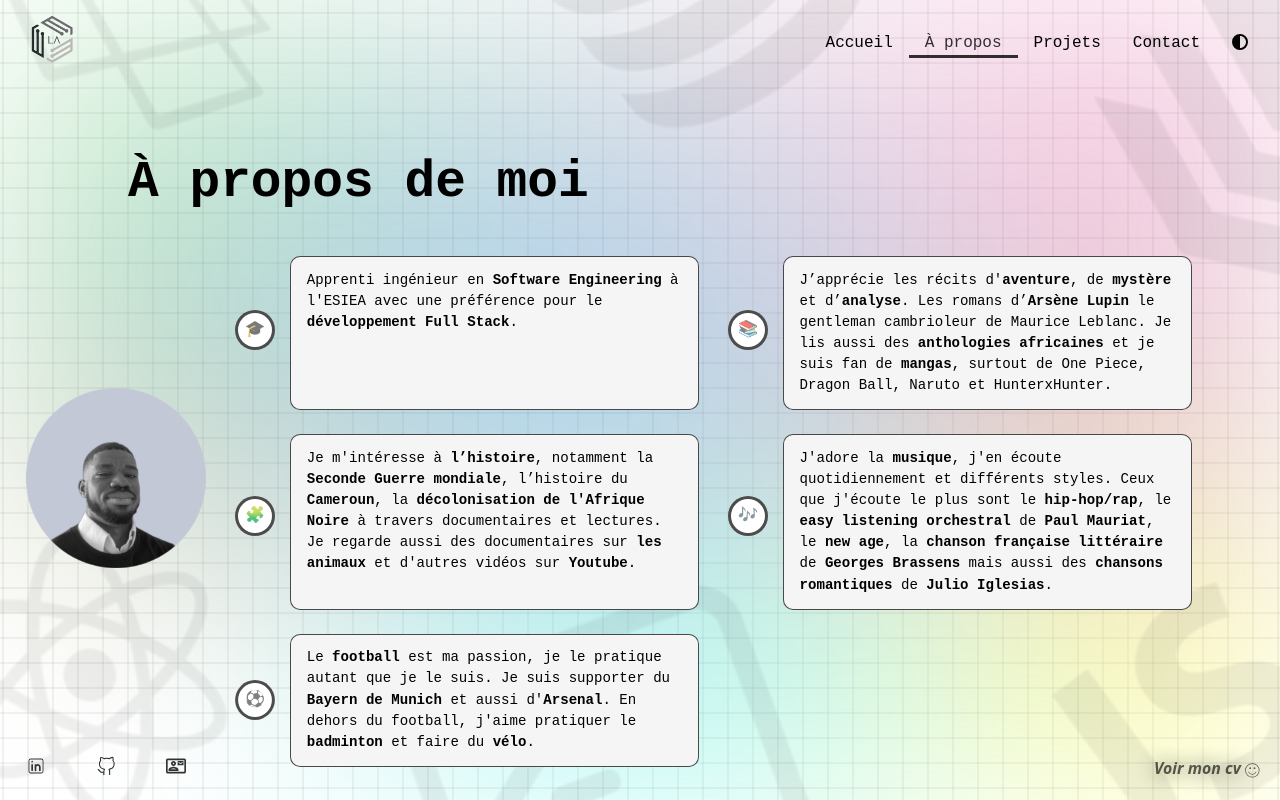
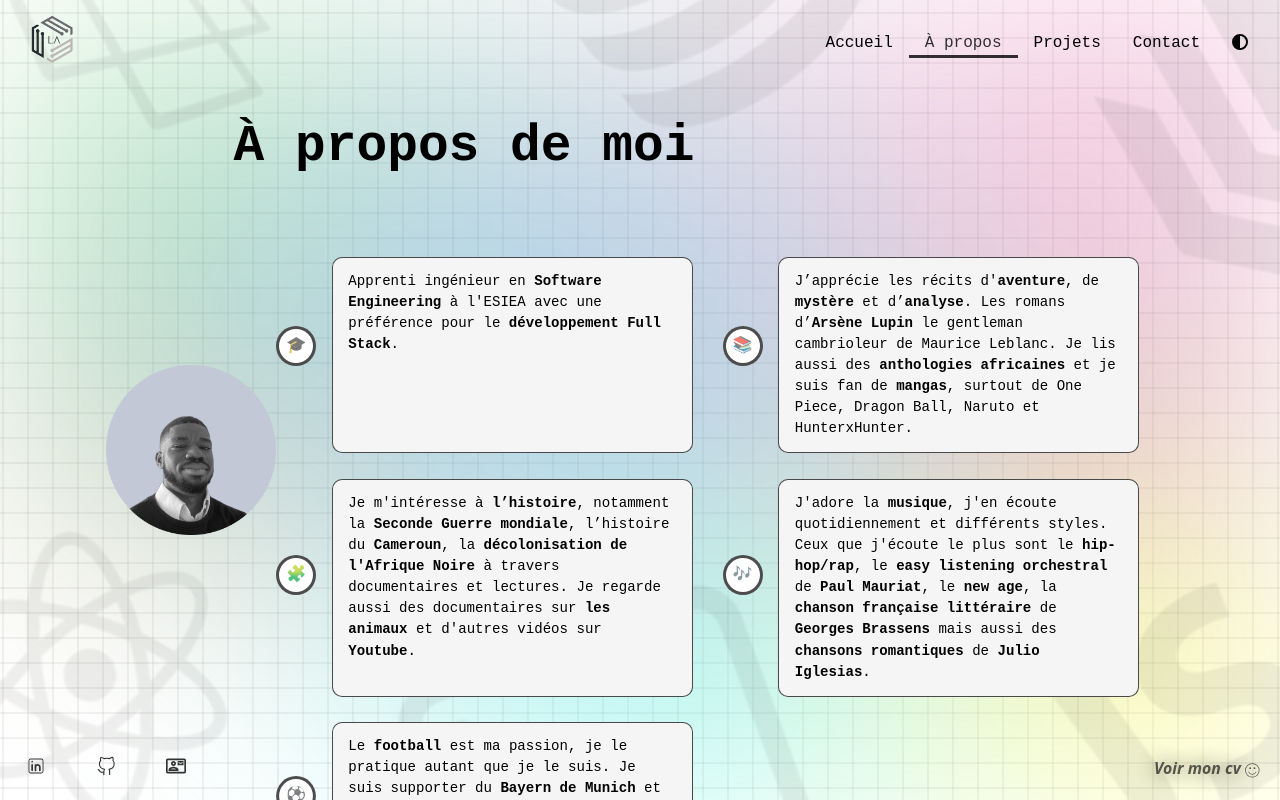
Before and after one commit to Laspales/Site_web, a React (Vite) app in the folder front/: page /apropos in a window 1280 px wide. Built offline with nearby package versions, Linux system fonts and the light colour scheme.

Commit message:
apropos responsive completed and done

```diff
--- a/front/src/pages/APropos.jsx
+++ b/front/src/pages/APropos.jsx
@@ -130,8 +130,8 @@ function APropos() {
                     <motion.img
                         src="/images/profile_images/profile-pic (2).png"
                         alt="Profile"
-                        width={"180px"}
-                        height={"180px"}
+                        width={"170px"}
+                        height={"170px"}
                         initial={{ scale: 0 }}
                         animate={{ scale: 1 }}
                         transition={{ duration: 5, type: "spring", stiffness: 150, damping: 100 }}
--- a/front/src/pages/ProjectCarousel.jsx
+++ b/front/src/pages/ProjectCarousel.jsx
@@ -1,18 +1,38 @@
-import React, { useEffect, useState } from "react";
-import { motion, AnimatePresence } from "framer-motion";
+import React, { useEffect, useRef, useState } from "react";
+import { motion, useAnimation } from "framer-motion";
 
-function ProjectCarousel({ images }) {
+function ProjectCarousel({ images, interval = 5000, speed = 700 }) {
+  const wrapRef = useRef(null);
+  const controls = useAnimation();
   const [current, setCurrent] = useState(0);
+  const [slideW, setSlideW] = useState(600);
 
   useEffect(() => {
-    const timer = setInterval(() => {
-      setCurrent((prev) => (prev + 1) % images.length);
-    }, 5000);
-    return () => clearInterval(timer);
-  }, [images.length]);
+    const measure = () => setSlideW(wrapRef.current?.clientWidth || 600);
+    measure();
+    window.addEventListener("resize", measure);
+    return () => window.removeEventListener("resize", measure);
+  }, []);
+
+  // Auto défilement
+  useEffect(() => {
+    const id = setInterval(() => {
+      setCurrent((p) => (p + 1) % images.length);
+    }, interval);
+    return () => clearInterval(id);
+  }, [images.length, interval]);
+
+  // Anim à chaque changement d’index
+  useEffect(() => {
+    controls.start({
+      x: -current * slideW,
+      transition: { duration: speed / 1000, ease: [0.22, 1, 0.36, 1] }
+    });
+  }, [current, slideW, controls, speed]);
 
   return (
     <div
+      ref={wrapRef}
       className="carousel-wrapper"
       style={{
         position: "absolute",
@@ -20,25 +40,39 @@ function ProjectCarousel({ images }) {
         left: "47.3%",
         width: "600px",
         height: "450px",
-        overflow: "hidden",
+        overflow: "hidden"
       }}
     >
-      <AnimatePresence mode="wait">
-        <motion.img
-          key={images[current]}
-          src={images[current]}
-          initial={{ opacity: 0 }}
-          animate={{ opacity: 1 }}
-          exit={{ opacity: 0 }}
-          transition={{ duration: 0.01,
+      <motion.div
+        animate={controls}
+        style={{
+          display: "flex",
+          height: "100%",
+          willChange: "transform"
         }}
+      >
+        {images.map((src, i) => (
+          <div
+            key={i}
+            style={{
+              flex: "0 0 100%",
+              width: slideW,
+              height: "100%"
+            }}
+          >
+            <img
+              src={src}
+              alt={`slide-${i}`}
+              draggable="false"
               style={{
                 width: "100%",
                 height: "100%",
                 objectFit: "contain"
               }}
             />
-      </AnimatePresence>
+          </div>
+        ))}
+      </motion.div>
     </div>
   );
 }
--- a/front/src/pages/Projets.jsx
+++ b/front/src/pages/Projets.jsx
@@ -143,7 +143,7 @@ function Projets() {
                     initial={{ opacity: 0, x: 0 }}
                     animate={{ opacity: 1, x: 0 }}
                     exit={{ opacity: 0, x: 0 }}
-                    transition={{ duration: 0.02 }}
+                    transition={{ duration: 0.6, ease: "easeOut" }}
                     className="conteneur-slider"
                 >
                     <div className="description">
--- a/front/src/pages/pages-css/APropos-Style.css
+++ b/front/src/pages/pages-css/APropos-Style.css
@@ -1,14 +1,23 @@
-/* ===================== */
-/* ====== DESKTOP ====== */
-/* ===================== */
+.App-Apropos {
+   position: relative;
+   top: 10.5vh;
+   left: 2vw;
+   margin: 0 auto;
+   width: clamp(800px, 80vw, 1200px);
+   min-height: 500px;
+   box-sizing: border-box;
+   padding: 0 0 0 5rem;
+}
+
 .profile-image {
-   width: clamp(120px, 15vw, 170px);
-   height: clamp(120px, 15vw, 170px);
    border-radius: 50%;
    position: absolute;
-   top: 16.5vh;
-   left: -13vw;
+   top: 13.5vh;
+   left: -10vw;
+   width: clamp(120px, 12vw, 180px);
+   height: clamp(120px, 12vw, 180px);
 }
+
 .timeline-icon {
    width: 40px;
    height: 40px;
@@ -24,56 +33,43 @@
    left: 1%;
    z-index: 1;
 }
-/* 1) Rendre le conteneur fluide au lieu de figé */
-.App-Apropos {
+
+.timeline-container {
    position: relative;
-   top: 15vh;
-   left: 10vw;
-   width: min(100%, 1000px); /* <= avant: 900px */
-   min-height: 500px;
+   top: 6vh;
+   left: 0;
+   display: grid;
+   grid-template-columns: repeat(2, 1fr);
+   align-items: stretch;
+   gap: clamp(12px, 2vw, 32px);
+   padding: 0 clamp(12px, 3vw, 50px);
+   margin: clamp(20px, 4vh, 50px) auto 0 auto;
+   width: 100%;
+   max-width: 1200px;
    box-sizing: border-box;
 }
 
-/* 2) Deux colonnes identiques + items étirés */
-.timeline-container {
-   position: absolute;
-   top: 8.5vh;
-   left: 5vw;
-   display: grid;
-   grid-template-columns: repeat(2, minmax(0, 2fr)); /* <= avant: 2fr 1fr */
-   align-items: stretch;        /* étire chaque item à la hauteur de la ligne */
-   gap: clamp(12px, 2vw, 24px); /* fluide (facultatif mais utile) */
-   padding-left: clamp(16px, 3vw, 50px);
-   margin-top: clamp(21px, 4.2vh, 45px);
-   min-width: 768px;
-   max-width: 1100px;
-   width: 100%;
-   box-sizing: border-box;
-}
-
-/* 3) Les items occupent 100% de la cellule */
 .timeline-item {
    width: 100%;
    display: flex;
-   align-items: stretch; /* <= pour que le contenu prenne toute la hauteur */
+   align-items: stretch;
    position: relative;
 }
 
-/* 4) Cartes de même largeur + hauteur cohérente, qui s’adaptent */
 .timeline-content {
+   flex: 1;
    width: 100%;
-   margin-left: clamp(40px, 5vw, 60px); /* garde la place pour l’icône absolue */
+   margin-left: clamp(40px, 5vw, 60px);
    background: #f5f5f5;
    padding: clamp(8px, 1vw, 16px) clamp(10px, 1.2vw, 20px);
    border-radius: 10px;
    border: 1.5px solid rgba(0, 0, 0, 0.7);
-   font-size: clamp(13px, 1.1vw, 15.3px); /* taille fluide */
+   font-size: clamp(14px, 1.1vw, 16px);
    box-sizing: border-box;
 }
 
-
-/* Responsive pour écrans entre 600px et 900px */
-@media screen and (min-width: 501px) and (max-width: 1100px) {
+/* == RESPONSIVE 501 - 1000 == */
+@media screen and (min-width: 501px) and (max-width: 1000px) {
    .App-Apropos {
       position: relative;
       top: 6vh;
@@ -81,6 +77,7 @@
       width: 100%;
       padding: 3.5rem 1rem;
    }
+
    .App-Apropos .Apropos-Title {
       width: 100%;
       max-width: 100%;
@@ -89,6 +86,7 @@
       position: relative;
       left: -20%;
    }
+
    .profile-image {
       display: none;
    }
@@ -198,9 +196,11 @@
       border: none !important;
       border-left: 3px solid #f00 !important;
    }
+
    /* Style type code */
    .timeline-content .key {
-      color: #6a9955;;
+      color: #6a9955;
+      ;
    }
 
    .timeline-content .var {
--- a/front/src/pages/pages-css/Projets-Style.css
+++ b/front/src/pages/pages-css/Projets-Style.css
@@ -9,7 +9,9 @@
     width:  950px;
     height: 400px;
     padding-top: 40px;
+    transition: transform 0.6s ease-in-out, opacity 0.6s ease-in-out;
 }
+
 .description{
     position:relative;
     top: -5%;
```
Lines whose indentation alone changed are shown as unchanged.
